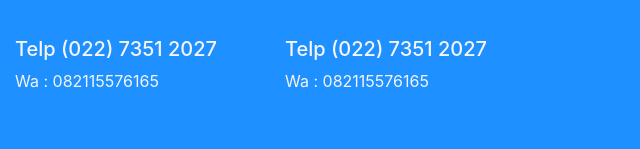
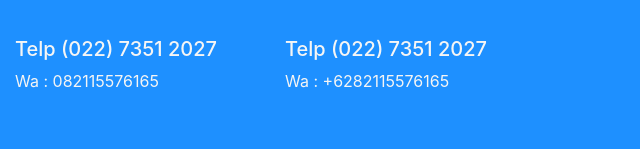
Before and after one commit to DaffaDasilva/webdesign, a plain HTML site: page index.html in a window 1280 px wide. Shown: the part 1021-1170 px from the top of the page, 640-1280 px from the left. Drawn offline with Linux system fonts and the light colour scheme.

Commit message:
ubah nomor hp

```diff
--- a/index.html
+++ b/index.html
@@ -96,7 +96,7 @@
                     <p>Jl. Talaga Bodas No.40, Malabar Lengkong, Bandung Jawa Barat</p>
                     <br>
                     <h5>Telp (022) 7351 2027</h5>
-                    <p>Wa : 082115576165</p>
+                    <p>Wa : +6282115576165</p>
                 </div>
             </div>
         </div>
```
